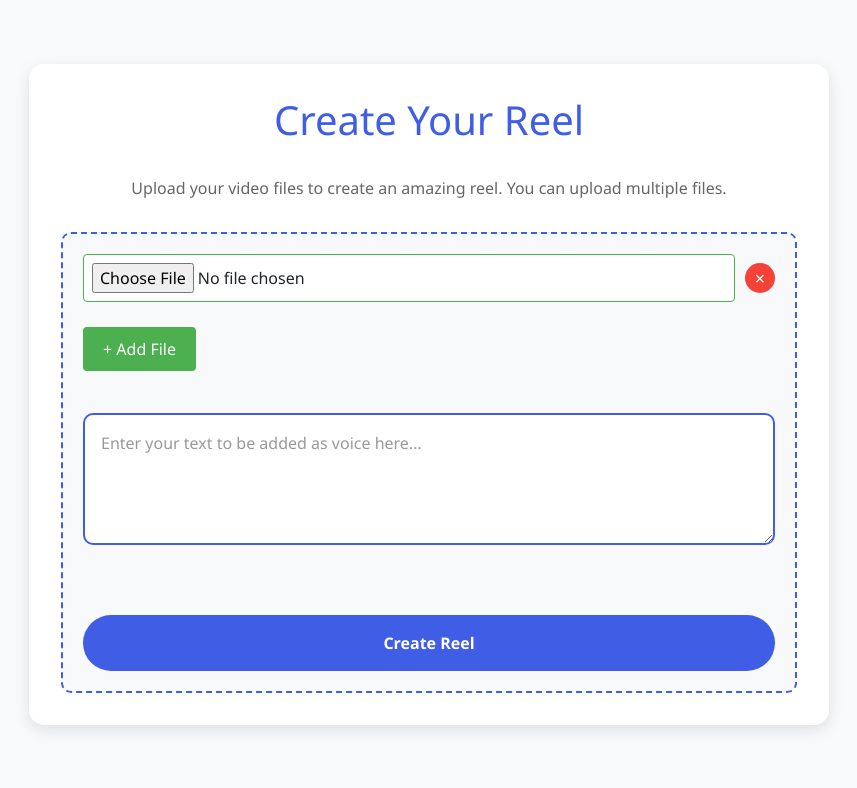
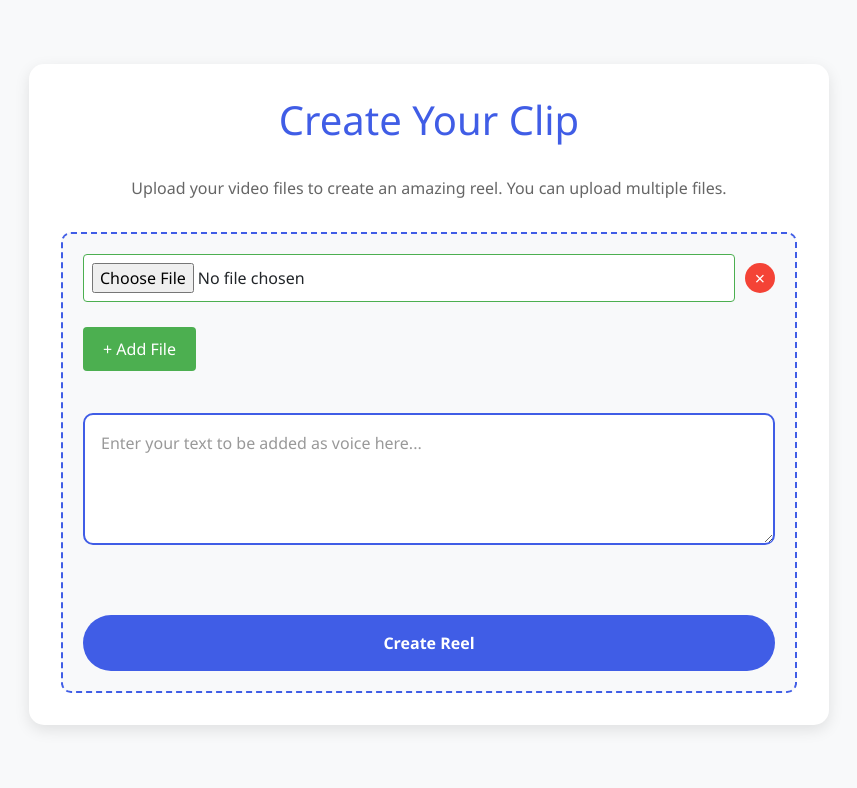
Before and after one commit to navneet-singh2907/cliply, a Flask app: page /create in a window 1280 px wide. Shown: the part 78-866 px from the top of the page, without its empty margins (211-1068 px from the left). Run offline with Flask 3, Linux system fonts and the light colour scheme.

```diff
--- a/app/done.txt
+++ b/app/done.txt
@@ -15,3 +15,4 @@ fe287cbe-f121-4232-b017-7366ccc3af5b
 f98f53e1-fe8d-494f-bea1-aca68439c7f7
 7c93758d-eb8b-4083-a170-d5c1cd121322
 70cc6217-9d28-418c-8bfb-fd22f5a2dcb1
+da6c2fb6-9a67-4fd8-8f87-dfb87c4e7b9f
--- /dev/null
+++ b/app/requirements.txt
@@ -0,0 +1 @@
+Flask
--- a/app/templates/create.html
+++ b/app/templates/create.html
@@ -10,7 +10,7 @@
 <section class="upload-section">
     <div class="container">
         <div class="upload-container">
-            <h1 class="upload-title">Create Your Reel</h1>
+            <h1 class="upload-title">Create Your Clip</h1>
             <p class="upload-instructions">Upload your video files to create an amazing reel. You can upload multiple files.</p>
 
             <form action="/create" enctype="multipart/form-data" method="post" class="dropzone" id="myDropzone" >
```
Also changed, not shown: 1 other file.
